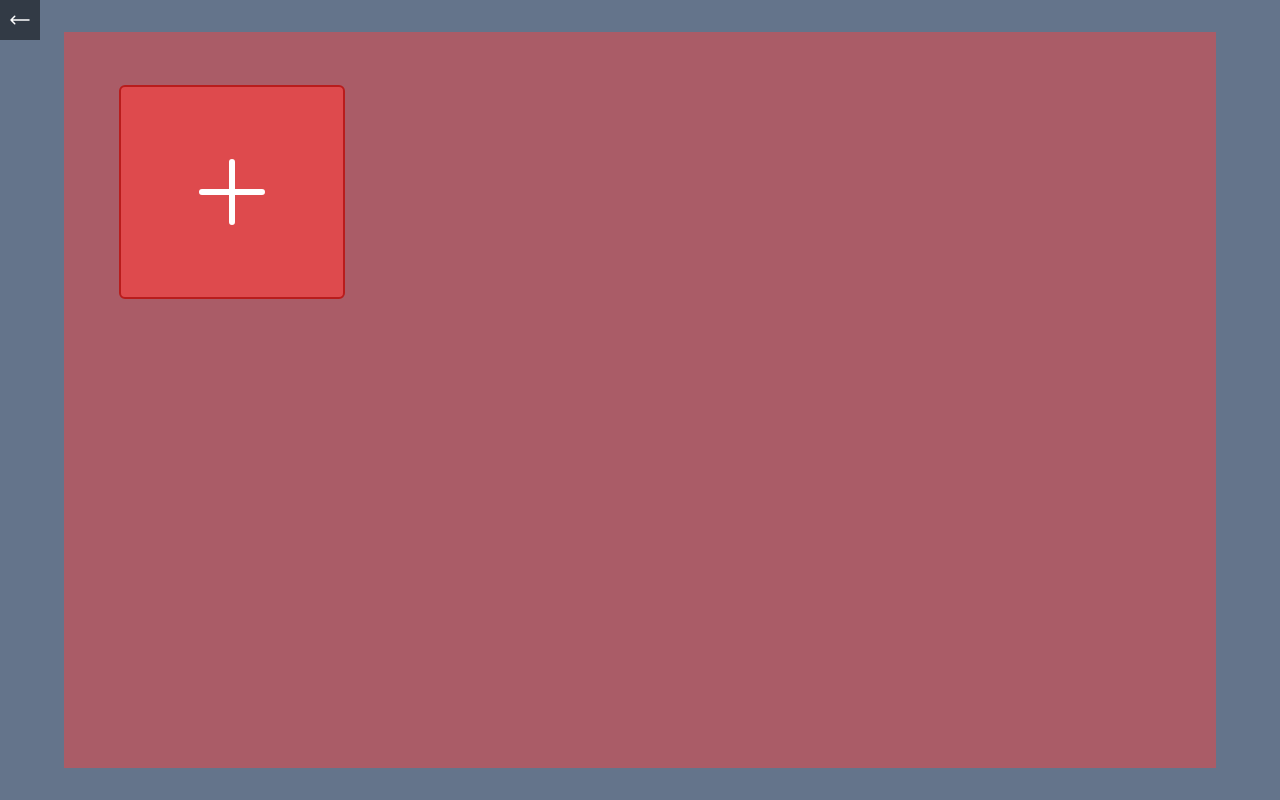
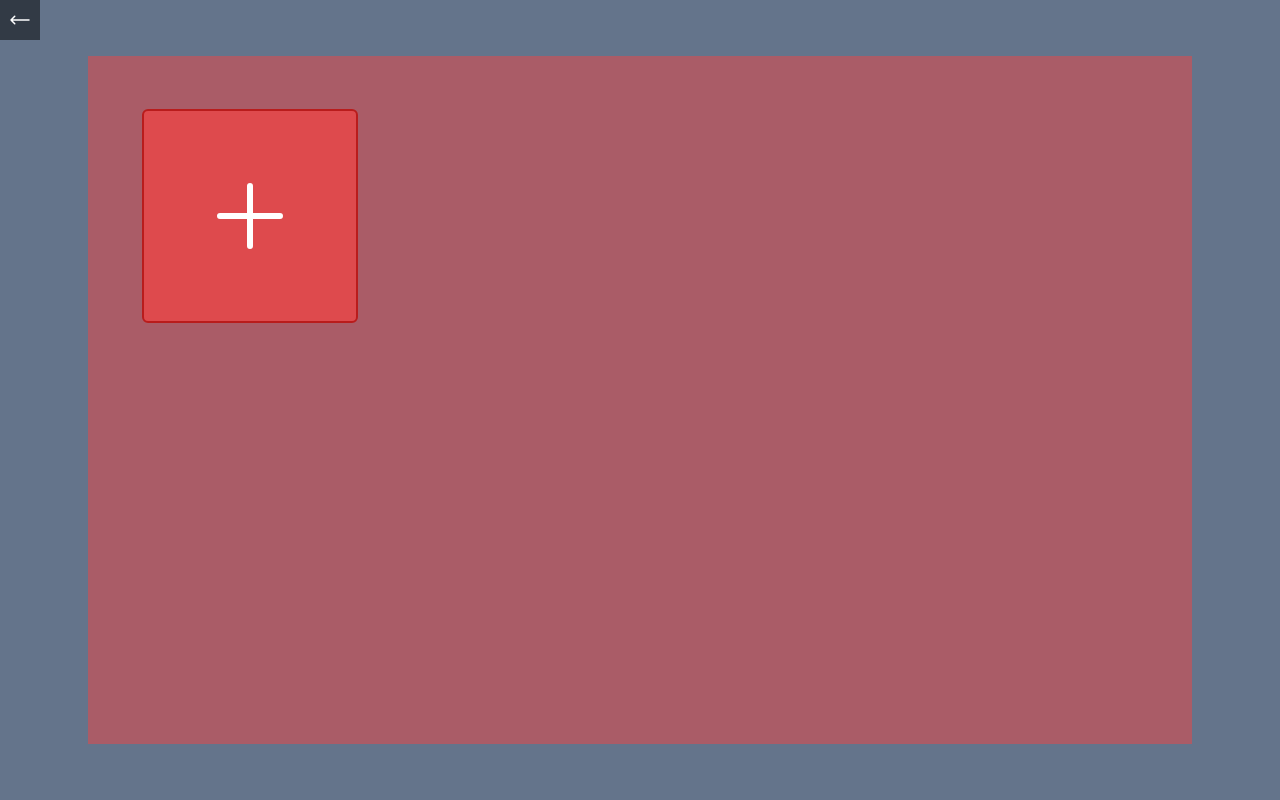
Before and after one commit to ish-u/motions, a React (Vite) app: page / in a window 1280 px wide. Built offline with nearby package versions, Linux system fonts and the light colour scheme.

Commit message:
refactored Window Control Buttons

```diff
--- a/src/pages/Start.tsx
+++ b/src/pages/Start.tsx
@@ -17,12 +17,13 @@ const Start = () => {
         .filter((dir) => dir !== "");
       console.log(directories);
       setProjects(directories);
-      await navigator.mediaDevices.getUserMedia({ video: true });
+      // await navigator.mediaDevices.getUserMedia({ video: true });
     };
     getDirectories();
   }, []);
 
   return (
+    <div className="h-full w-full p-6">
       <div className="h-full w-full overflow-hidden bg-red-500/50 text-white">
         <div className="flex max-h-full flex-wrap overflow-y-scroll p-8">
           <CreateProjectTile projects={projects} />
@@ -31,6 +32,7 @@ const Start = () => {
           ))}
         </div>
       </div>
+    </div>
   );
 };
 
```
Lines whose indentation alone changed are shown as unchanged.
